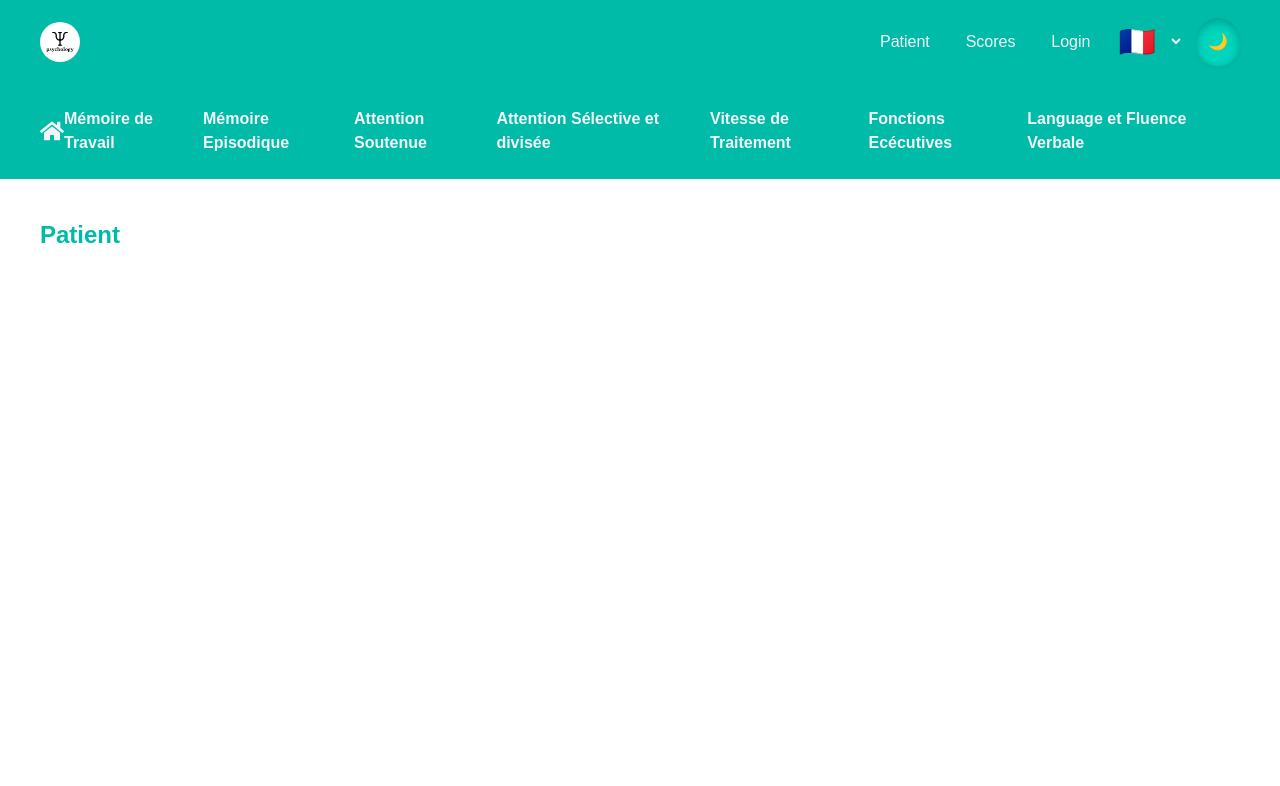
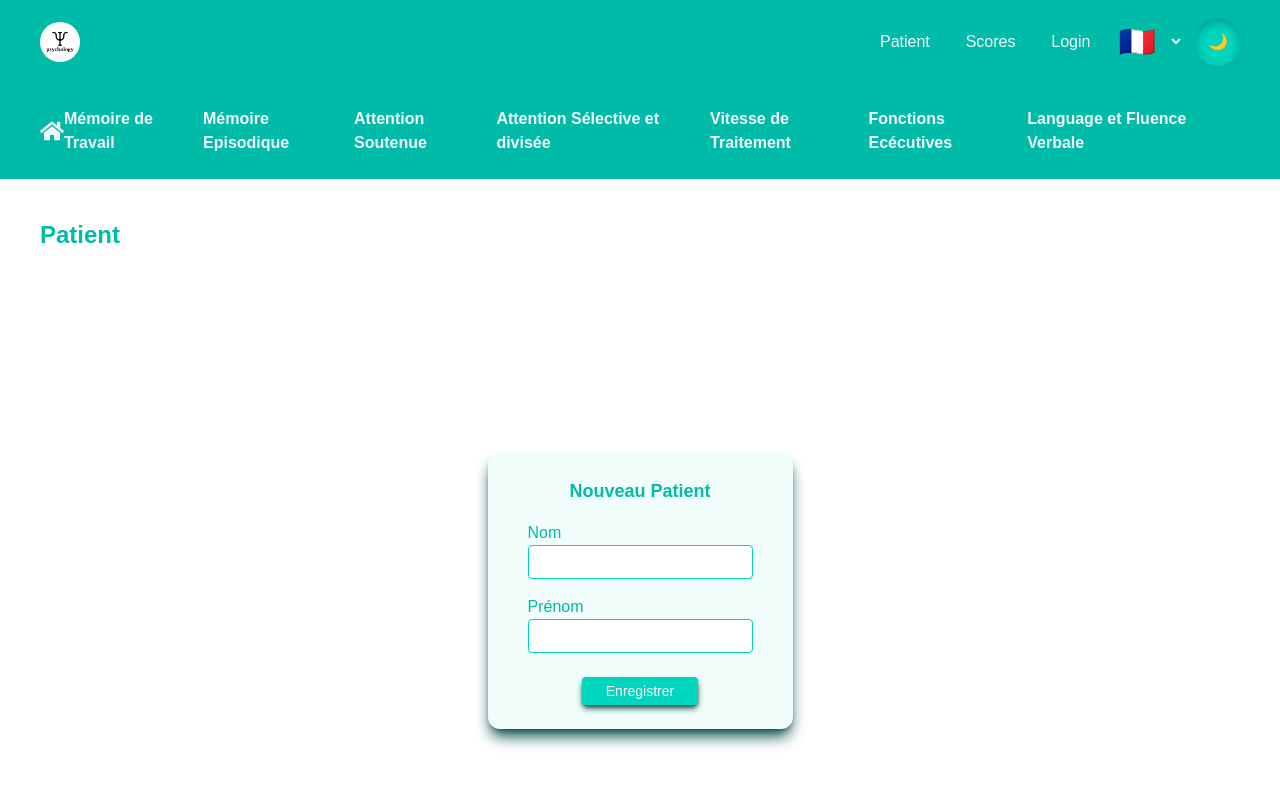
Before and after one commit to EveilHub/epilepsy-cognitive-remediation, a Next.js app in the folder my-app/: page /patient in a window 1280 px wide. Shown: the top 786 px of the page. Built offline with nearby package versions, Linux system fonts and the light colour scheme.

Commit message:
almost done

```diff
--- a/my-app/app/patient/page.tsx
+++ b/my-app/app/patient/page.tsx
@@ -1,7 +1,75 @@
+"use client";
+
+import { FormEvent, useState } from "react";
+
 export default function PatientPage() {
+
+    const [name, setName] = useState<string>("");
+    const [firstName, setFirstName] = useState<string>("");
+
+    const handleSubmit = (e: FormEvent<HTMLFormElement>): void => {
+        e.preventDefault();
+        const target = e.target as HTMLFormElement;
+        const formData = new FormData(target);
+
+        const nameSubmit = formData.get("name") as string | null;
+        const firstNameSubmit = formData.get("firstname") as string | null;
+
+        console.log({nameSubmit, firstNameSubmit});
+    };
+
     return (
         <div>
             <h1 className="text-2xl font-bold">Patient</h1>
+
+            <div className="h-170 flex items-center justify-center">
+
+                <form onSubmit={(e) => handleSubmit(e)} className="m-auto text-base bg-teal-50 dark:bg-cyan-50 shadow-lg shadow-teal-900 px-10 rounded-xl">
+
+                    <div className="text-center mt-6">
+                        <h3 className="text-lg font-bold">Nouveau Patient</h3>
+                    </div>
+
+                    <div className="flex flex-col mt-4">
+                        <label htmlFor="name">
+                            Nom
+                        </label>
+                        <input
+                            type="text"
+                            id="name"
+                            name="name"
+                            value={name}
+                            onChange={(e) => setName(e.target.value)}
+                            className="bg-white border border-teal-400 dark:border-cyan-400 px-2 py-1 rounded"
+                        />
+                    </div>
+
+                    <div className="flex flex-col mt-4">
+                        <label htmlFor="firstname">
+                            Prénom
+                        </label>
+                        <input
+                            type="text"
+                            id="firstname"
+                            name="firstname"
+                            value={firstName}
+                            onChange={(e) => setFirstName(e.target.value)}
+                            className="bg-white border border-teal-400 dark:border-cyan-400 px-2 py-1 rounded"
+                        />
+                    </div>
+
+                    <div className="flex justify-center my-2">
+                        <button type="submit" className="text-sm text-white bg-teal-400 shadow-md shadow-teal-900 hover:bg-teal-500 active:bg-teal-300
+                            dark:bg-cyan-500 dark:hover:bg-cyan-600 dark:active:bg-cyan-400
+                            my-4 px-6 py-1 rounded"
+                        >
+                            Enregistrer
+                        </button>
+                    </div>
+
+                </form>
+            </div>
+
         </div>
     );
 };
```
